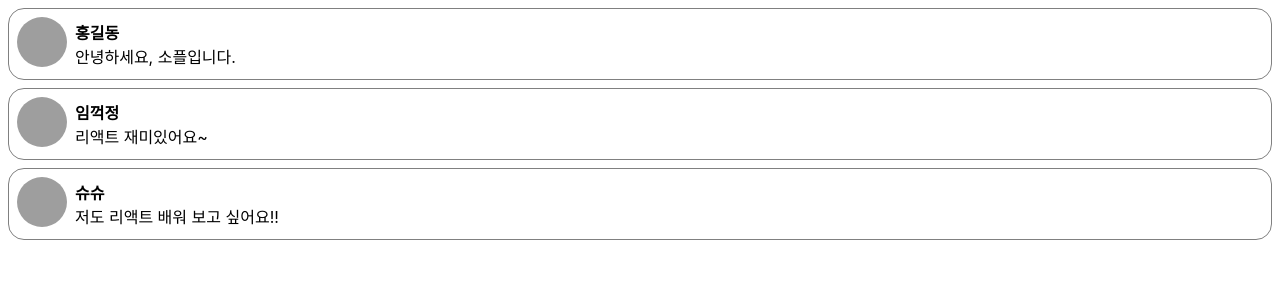
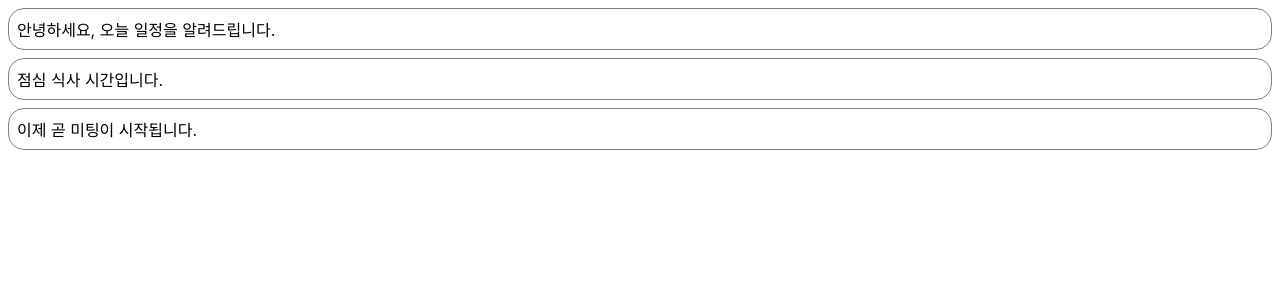
Before and after one commit to zmsejddl/--------2, a React (Create React App) app in the folder my-app/: page / in a window 1280 px wide. Shown: the top 300 px of the page. Built offline with nearby package versions, Linux system fonts and the light colour scheme; grey boxes are pictures that could not be loaded.

Commit message:
State 사용하기

```diff
--- /dev/null
+++ b/my-app/src/chapter_06/Notification.jsx
@@ -0,0 +1,34 @@
+import React from "react";
+
+const styles = {
+  wrapper: {
+    margin: 8,
+    padding: 8,
+    display: "flex",
+    flexDirection: "row",
+    border: "1px solid grey",
+    borderRadius: 16,
+  },
+  messageText: {
+    color: "black",
+    fontSize: 16,
+  },
+};
+
+class Notification extends React.Component {
+  constructor(props) {
+    super(props);
+
+    this.state = {};
+  }
+
+  render() {
+    return (
+      <div style={styles.wrapper}>
+        <span style={styles.messageText}>{this.props.message}</span>
+      </div>
+    );
+  }
+}
+
+export default Notification;
--- /dev/null
+++ b/my-app/src/chapter_06/NotificationList.jsx
@@ -0,0 +1,58 @@
+import React from "react";
+import Notification from "./Notification";
+
+const reservedNotifications = [
+  {
+    message: "안녕하세요, 오늘 일정을 알려드립니다.",
+  },
+  {
+    message: "점심 식사 시간입니다.",
+  },
+  {
+    message: "이제 곧 미팅이 시작됩니다.",
+  },
+];
+
+var timer;
+
+class NotificationList extends React.Component {
+  constructor(props) {
+    super(props);
+
+    this.state = {
+      notifications: [],
+    };
+  }
+
+  componentDidMount() {
+    const { notifications } = this.state;
+    timer = setInterval(() => {
+      if (notifications.length < reservedNotifications.length) {
+        const index = notifications.length;
+        notifications.push(reservedNotifications[index]);
+        this.setState({
+          notifications: notifications,
+        });
+      } else {
+        clearInterval(timer);
+      }
+    }, 1000);
+  }
+  componentWillUnmount() {
+    if (timer) {
+      clearInterval(timer);
+    }
+  }
+
+  render() {
+    return (
+      <div>
+        {this.state.notifications.map((notification) => {
+          return <Notification message={notification.message} />;
+        })}
+      </div>
+    );
+  }
+}
+
+export default NotificationList;
--- a/my-app/src/index.js
+++ b/my-app/src/index.js
@@ -7,11 +7,12 @@
 import Library from "./chapter_03/Library";
 import Clock from "./chapter_04/Clock";
 import CommentList from "./chapter_05/CommentList";
+import NotificationList from "./chapter_06/NotificationList";
 
 const root = ReactDOM.createRoot(document.getElementById("root"));
 root.render(
   <React.StrictMode>
-    <CommentList />
+    <NotificationList />
   </React.StrictMode>
 );
 
```
